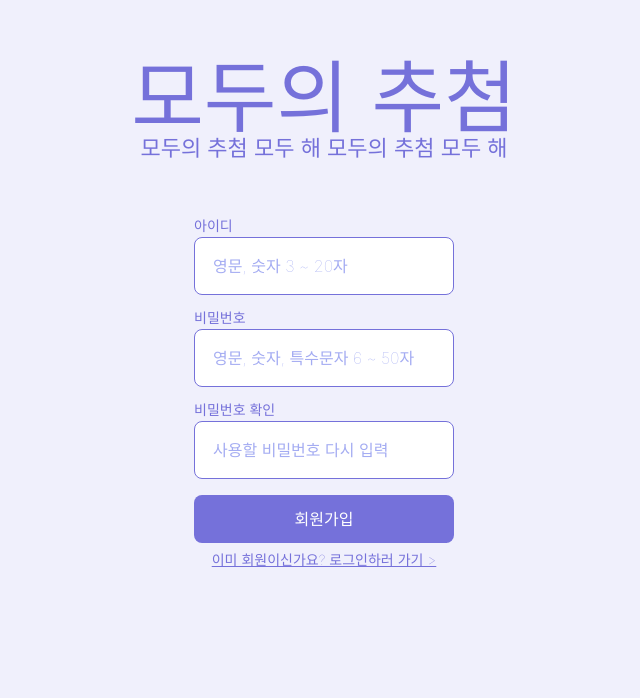
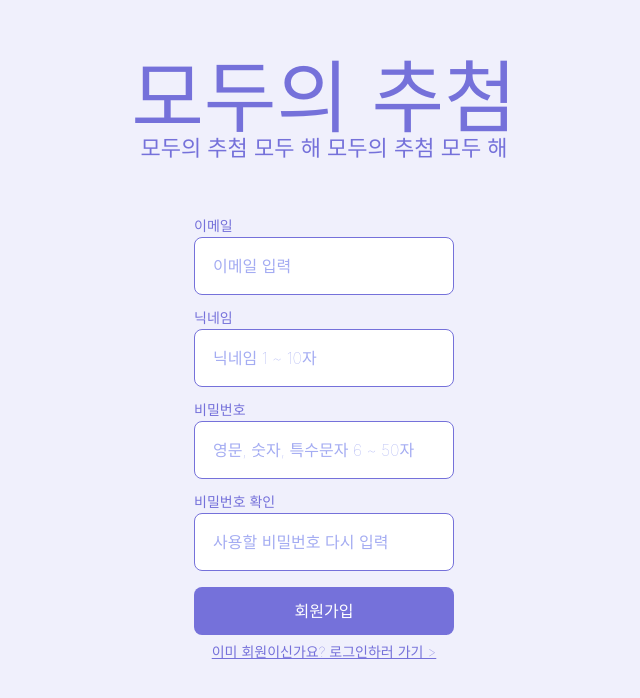
Before and after one commit to Kangdyu/lots-for-all, a Next.js app in the folder frontend/: page /register in a window 1280 px wide. Shown: the part 102-800 px from the top of the page, without its empty margins (316-956 px from the left). Built offline with nearby package versions, Linux system fonts and the light colour scheme; a web font is replaced by a local one.

Commit message:
id 기반에서 email 기반 로그인으로 변경, 회원가입 시 닉네임 받도록 추가

```diff
--- a/frontend/src/components/pages/Register/index.tsx
+++ b/frontend/src/components/pages/Register/index.tsx
@@ -17,7 +17,8 @@ function Register() {
   return (
     <AuthFormContainer>
       <form>
-        <StyledInput label="아이디" type={"text"} placeholder="영문, 숫자 3 ~ 20자" />
+        <StyledInput label="이메일" type={"text"} placeholder="이메일 입력" />
+        <StyledInput label="닉네임" type={"text"} placeholder="닉네임 1 ~ 10자" />
         <StyledInput
           label="비밀번호"
           type={"password"}
```
Also changed, not shown: frontend/src/components/pages/Login/index.tsx (+7 -7 lines).
